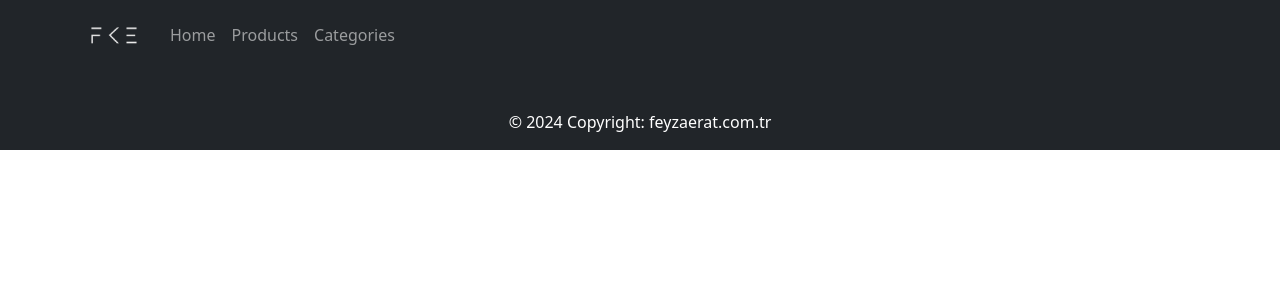
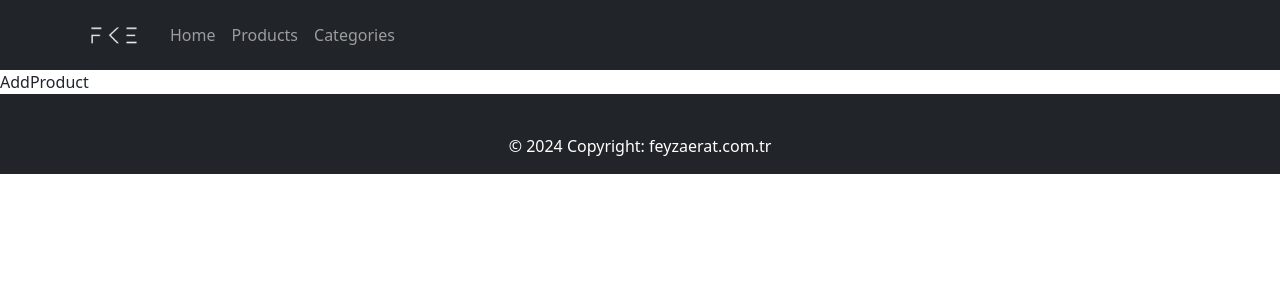
Before and after one commit to Rent2Go/react-starter-ts, a React (Create React App) app: page /addProduct in a window 1280 px wide. Shown: the top 300 px of the page. Built offline with nearby package versions, Linux system fonts and the light colour scheme.

Commit message:
created AddProduct Link

```diff
--- a/src/App.tsx
+++ b/src/App.tsx
@@ -1,5 +1,5 @@
 import { ReactElement } from "react";
-import { HomePage, Products } from "./pages";
+import { HomePage, Products, AddProduct } from "./pages";
 import { BrowserRouter, Route, Routes } from "react-router-dom";
 import { Navbar } from "./components";
 import { Footer } from "./components";
@@ -12,6 +12,7 @@ function App(): ReactElement {
       <Routes>
         <Route path="/" element={<HomePage />}></Route>
         <Route path="/products" element={<Products />}></Route>
+        <Route path="/addProduct" element={<AddProduct />}></Route>
       </Routes>
       <Footer/>
     </BrowserRouter>
--- a/src/pages/index.tsx
+++ b/src/pages/index.tsx
@@ -1,2 +1,3 @@
 export {default as HomePage}  from './homePage/HomePage';
-export {default as Products}  from './products/Products';
+export {default as Products}  from './products/list/Products';
+export {default as AddProduct}  from './products/add/AddProduct';
--- /dev/null
+++ b/src/pages/products/add/AddProduct.tsx
@@ -0,0 +1,11 @@
+import React from 'react'
+
+type Props = {}
+
+const AddProduct = (props: Props) => {
+  return (
+    <div>AddProduct</div>
+  )
+}
+
+export default AddProduct
--- a/src/pages/products/Products.tsx
+++ b/src/pages/products/list/Products.tsx
@@ -1,9 +1,10 @@
 import React, { useEffect, useState } from "react";
 import "./products.css";
 import axios from "axios";
-import { GetAllProductsModel } from "../../models/responses/GetAllProducts";
-import { ProductModel } from "../../models/responses/ProductModel";
-import { ProductCard } from "../../components";
+import { GetAllProductsModel } from "../../../models/responses/GetAllProducts";
+import { ProductModel } from "../../../models/responses/ProductModel";
+import { ProductCard } from "../../../components";
+import { Link } from "react-router-dom";
 
 type Props = {};
 
@@ -26,7 +27,9 @@ const Products = (props: Props) => {
       <div className="row">
         <div className="col-12">
           <div className="d-flex justify-content-end mb-5">
-            <button className="btn btn-secondary">Add New Product</button>
+            <Link to={"/addProduct"} className="btn btn-secondary">
+              Add New Product
+            </Link>
           </div>
         </div>
       </div>
```
Also changed, not shown: src/pages/products/list/products.css (added).
